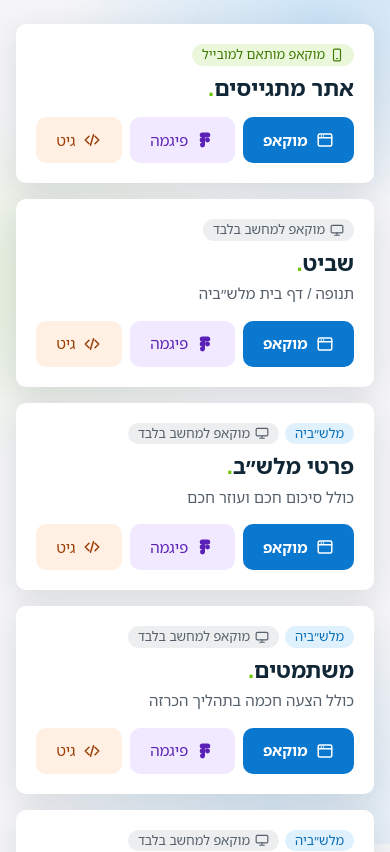
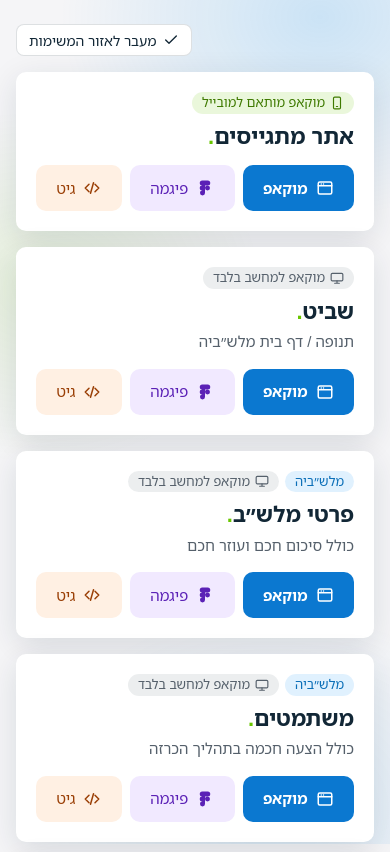
Before and after one commit to noambar2/projects, a Vue app: page / in a window 390 px wide. Shown: the top 852 px of the page. Built offline with nearby package versions, Linux system fonts and the light colour scheme.

Commit message:
Link to the tasks area and blend the background with phone browser bars
Co-Authored-By: Claude Opus 5.5 <noreply@anthropic.com>

```diff
--- a/src/styles/main.css
+++ b/src/styles/main.css
@@ -46,6 +46,15 @@ body::after {
     radial-gradient(44vmax 34vmax at 82% 2%, var(--blob-1), transparent 70%),
     radial-gradient(38vmax 30vmax at 10% 34%, var(--blob-2), transparent 70%),
     radial-gradient(44vmax 34vmax at 70% 96%, var(--blob-3), transparent 70%);
+}
+
+/* Phone browsers paint their bars in the plain page color and cut this layer off at
+   the bar's edge, so it fades out towards the top and bottom to meet them smoothly. */
+@media (pointer: coarse) {
+  body::after {
+    -webkit-mask-image: linear-gradient(to bottom, transparent, #000 140px, #000 calc(100% - 140px), transparent);
+    mask-image: linear-gradient(to bottom, transparent, #000 140px, #000 calc(100% - 140px), transparent);
+  }
 }
 
 /* Shared by the private area: the login screen, task forms and dialogs. */
--- a/src/views/HomeView.vue
+++ b/src/views/HomeView.vue
@@ -1,10 +1,18 @@
 <script setup lang="ts">
+import { RouterLink } from 'vue-router'
+import AppIcon from '@/components/AppIcon.vue'
 import ProjectCard from '@/components/ProjectCard.vue'
 import { projects } from '@/data/projects'
 </script>
 
 <template>
   <main class="page">
+    <nav class="top">
+      <RouterLink class="btn tasks-link" to="/tasks">
+        <AppIcon name="check" :size="16" />
+        מעבר לאזור המשימות
+      </RouterLink>
+    </nav>
     <ul class="index">
       <ProjectCard v-for="project in projects" :key="project.title" :project="project" />
     </ul>
@@ -18,6 +26,17 @@ import { projects } from '@/data/projects'
   padding-block: 48px 64px;
   padding-left: max(16px, env(safe-area-inset-left, 0px));
   padding-right: max(16px, env(safe-area-inset-right, 0px));
+}
+
+.top { display: flex; justify-content: flex-end; margin-bottom: 16px; }
+.tasks-link {
+  box-sizing: border-box;
+  min-height: 32px;
+  padding-inline: 12px;
+  border-color: rgba(18, 39, 54, 0.14);
+  border-radius: 8px;
+  font-size: 14px;
+  text-decoration: none;
 }
 
 .index {
```
